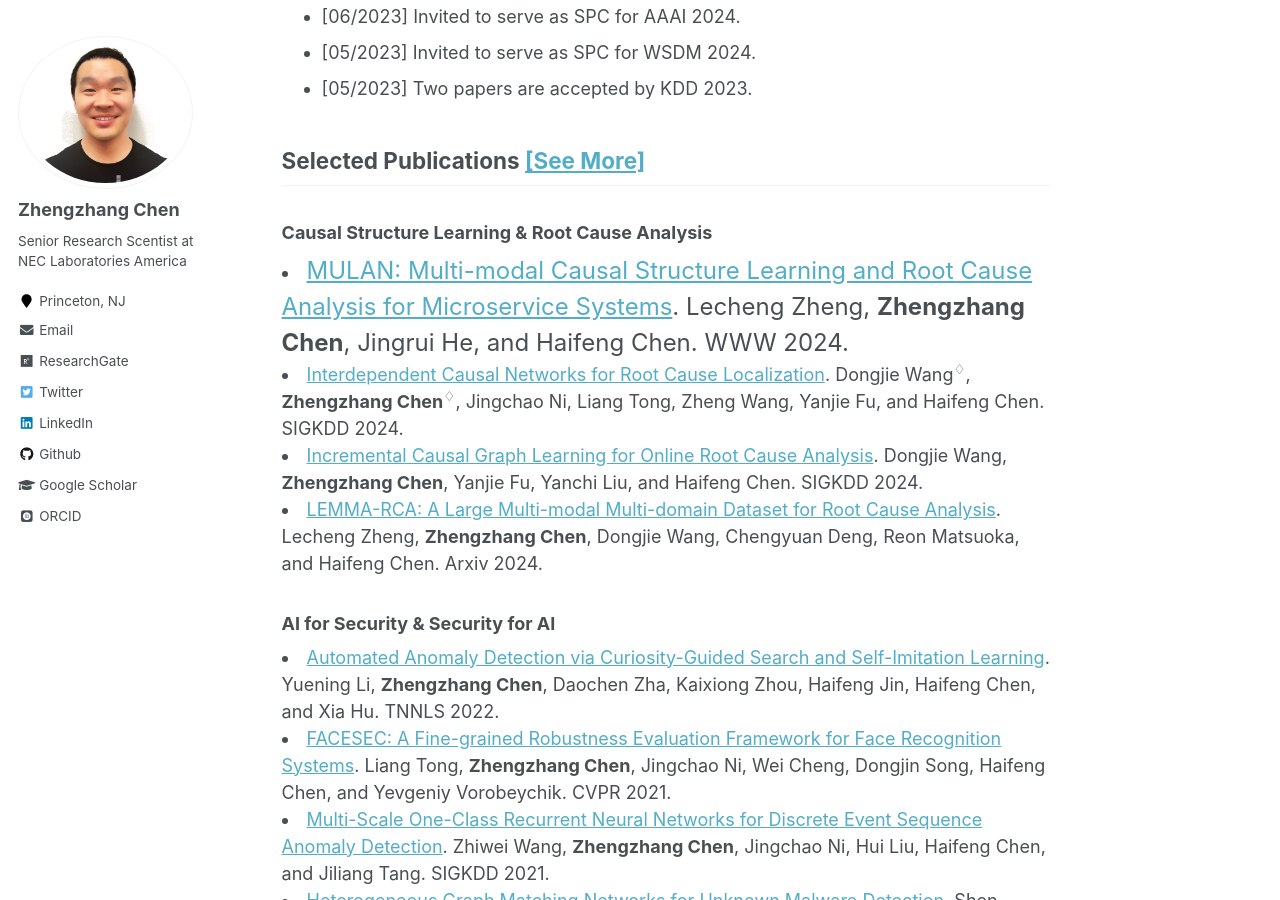
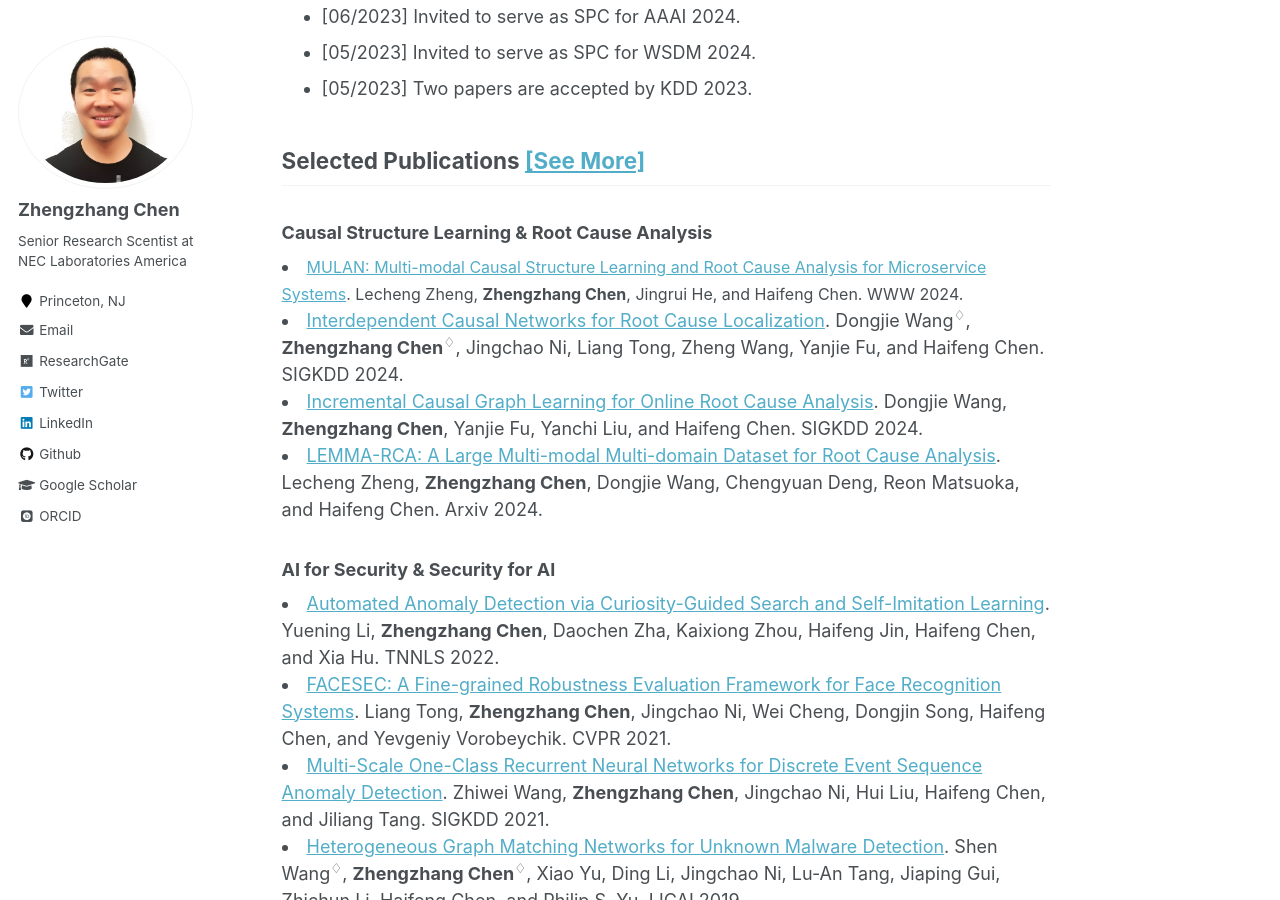
Before and after one commit to zhengzhangchen/zhengzhangchen.github.io, a Jekyll site: the page built from _pages/about.md, in a window 1280 px wide and 900 px high, scrolled down 1152 px. Built offline with Jekyll 4.4.1, drawn with Linux system fonts in a browser that asks for light colours; some web fonts are replaced.

Commit message:
Update about.md

```diff
--- a/_pages/about.md
+++ b/_pages/about.md
@@ -36,7 +36,7 @@ News
 Selected Publications [\[See More\]](https://zhengzhangchen.github.io/publications/)
 -----
 <h3>Causal Structure Learning & Root Cause Analysis</h3>
-<li>  <font size="5"><a href="https://dl.acm.org/doi/pdf/10.1145/3589334.3645442?casa_token=CizaRDRo0wkAAAAA:v6hBm8JcZrLTrF7YsN5c2a5hY8fN6DGW1eliGL3lnvUTPg9pY1jvOiuUxB3WRmElIkgQIJBiUgX1" target="_blank" rel="nofollow"> MULAN: Multi-modal Causal Structure Learning and Root Cause Analysis for Microservice Systems</a>. Lecheng Zheng, <b>Zhengzhang Chen</b>, Jingrui He, and Haifeng Chen. WWW 2024. </font> </li>
+<li>  <font size="3"><a href="https://dl.acm.org/doi/pdf/10.1145/3589334.3645442?casa_token=CizaRDRo0wkAAAAA:v6hBm8JcZrLTrF7YsN5c2a5hY8fN6DGW1eliGL3lnvUTPg9pY1jvOiuUxB3WRmElIkgQIJBiUgX1" target="_blank" rel="nofollow"> MULAN: Multi-modal Causal Structure Learning and Root Cause Analysis for Microservice Systems</a>. Lecheng Zheng, <b>Zhengzhang Chen</b>, Jingrui He, and Haifeng Chen. WWW 2024. </font> </li>
 <li>  <a href="https://dl.acm.org/doi/pdf/10.1145/3580305.3599849?casa_token=EE8fPoXXW7wAAAAA:u9KHW3ufTkKBIvAHnk7TkgOEg0odOEuVggw1KJllI-eSD6e8h_p99Nfh-3ewDwCuYXDKMsd2BDl6" target="_blank" rel="nofollow"> Interdependent Causal Networks for Root Cause Localization</a>. Dongjie Wang<sup>&#9826;</sup>, <b>Zhengzhang Chen<sup>&#9826;</sup></b>, Jingchao Ni, Liang Tong, Zheng Wang, Yanjie Fu, and Haifeng Chen. SIGKDD 2024. </li>
 
 <li>  <a href="https://dl.acm.org/doi/pdf/10.1145/3580305.3599392?casa_token=IdYFYuDrVycAAAAA:pqR-1OEhuKx_wpkyAsBy_9s-WbDDEkleSJ9Nzp4UPrspRba3bH1jPfhffI2ruWwgqD3697PUXfaX" target="_blank" rel="nofollow"> Incremental Causal Graph Learning for Online Root Cause Analysis</a>. Dongjie Wang, <b>Zhengzhang Chen</b>, Yanjie Fu, Yanchi Liu, and Haifeng Chen. SIGKDD 2024. </li>
```
